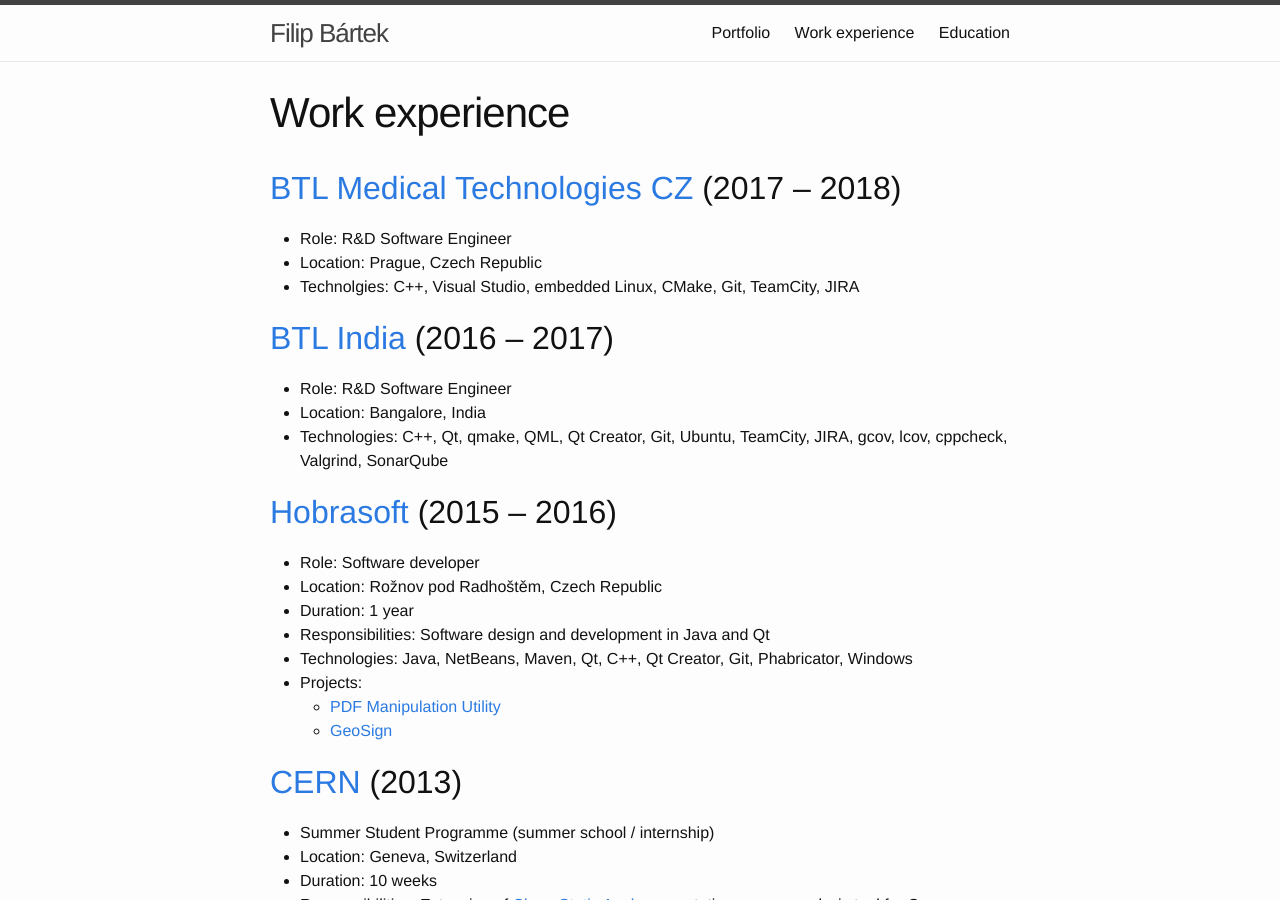
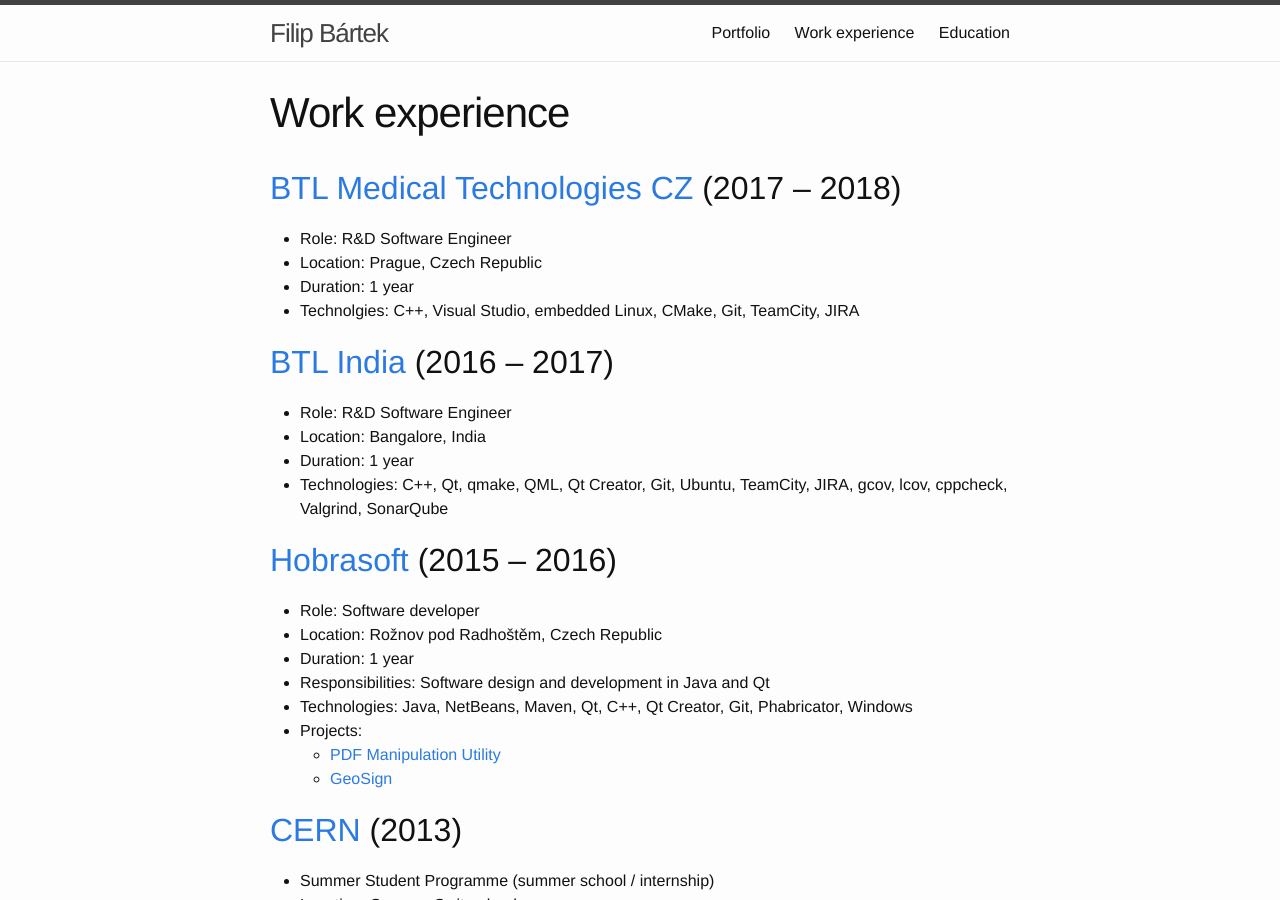
Before and after one commit to filipbartek/filipbartek.github.io, a Jekyll site: the page built from 1-work-experience.md, in a window 1280 px wide and 900 px high. Built offline with Jekyll 4.4.1, drawn with Linux system fonts in a browser that asks for light colours.

Commit message:
Specify the durations of the assignments in BTL

```diff
--- a/1-work-experience.md
+++ b/1-work-experience.md
@@ -8,12 +8,14 @@
 
 * Role: R&D Software Engineer
 * Location: Prague, Czech Republic
+* Duration: 1 year
 * Technolgies: C++, Visual Studio, embedded Linux, CMake, Git, TeamCity, JIRA
 
 # [BTL India](http://www.btlnet.co.in/) (2016 – 2017)
 
 * Role: R&D Software Engineer
 * Location: Bangalore, India
+* Duration: 1 year
 * Technologies: C++, Qt, qmake, QML, Qt Creator, Git, Ubuntu, TeamCity, JIRA, gcov, lcov, cppcheck, Valgrind, SonarQube
 
 # [Hobrasoft](http://www.hobrasoft.cz/) (2015 – 2016)
```
